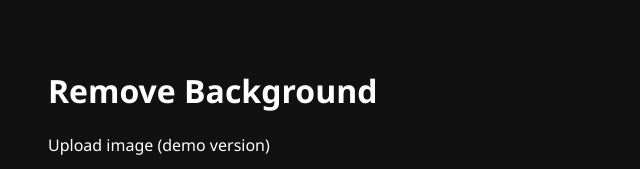
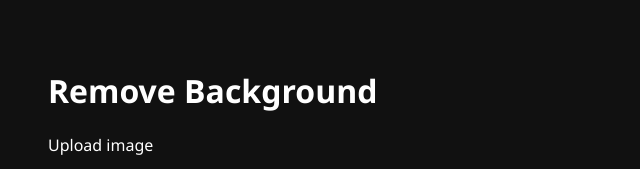
Before and after one commit to plenvoworldlab/100-tools-website, a plain HTML site: page tools/remove-bg.html in a window 1280 px wide. Shown: the top 169 px of the page, without its empty margins (0-640 px from the left). Drawn offline with Linux system fonts and the light colour scheme.

Commit message:
remove-bg.html

```diff
--- a/tools/remove-bg.html
+++ b/tools/remove-bg.html
@@ -20,7 +20,7 @@ border:1px solid #444;
 <body>
 
 <h1>Remove Background</h1>
-<p>Upload image (demo version)</p>
+<p>Upload image </p>
 <input type="file">
 
 <p style="margin-top:30px;color:#aaa">
```
